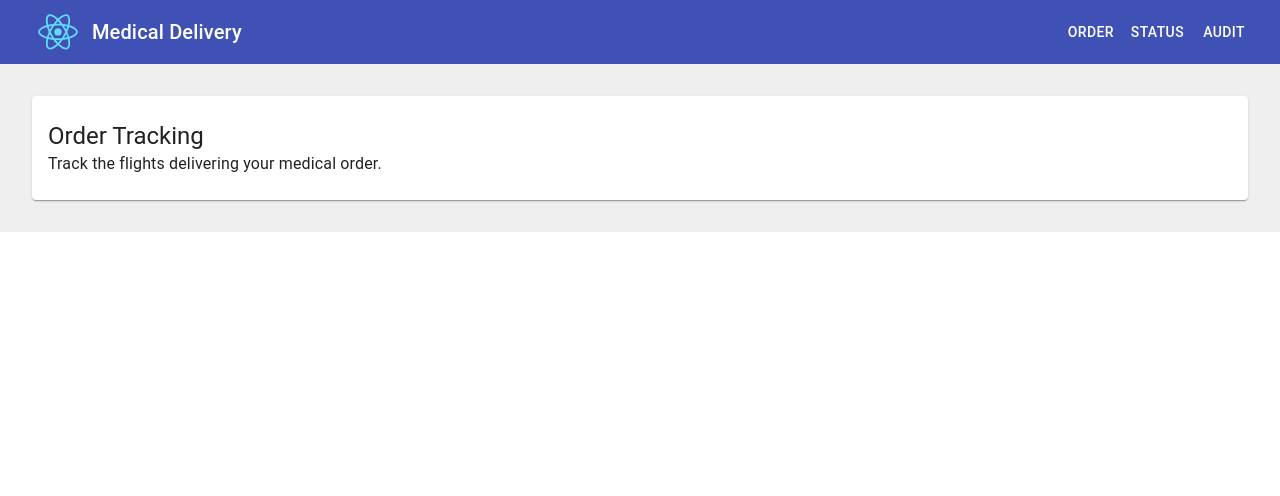
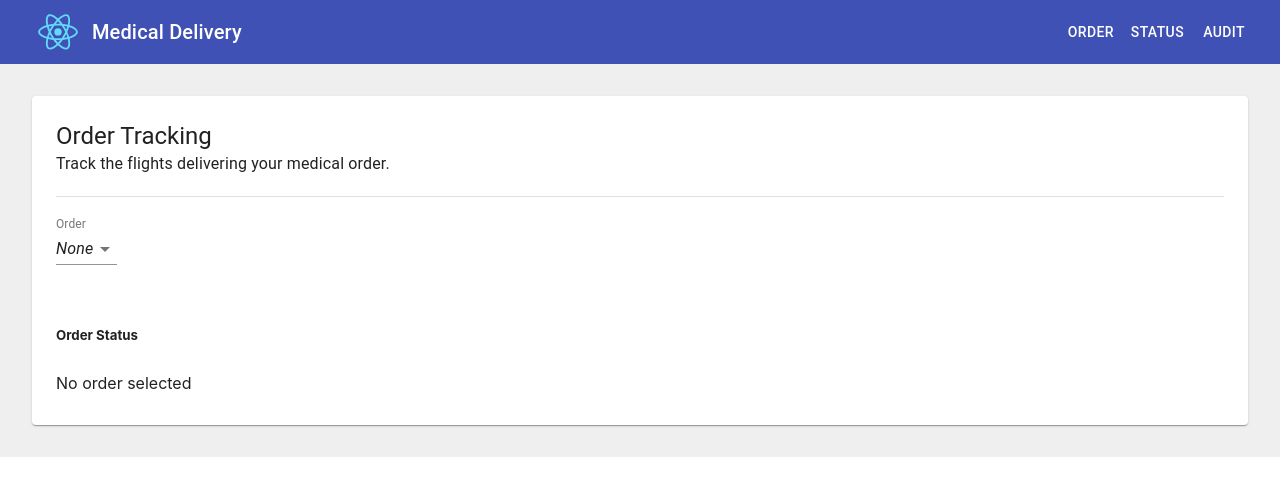
Before and after one commit to coding4kicks/zipline-project, a React (Create React App) app in the folder zipline-client/: page / in a window 1280 px wide. Both pictures are taken after a click on the button "STATUS". Shown: the top 496 px of the page. Built offline with nearby package versions, Linux system fonts and the light colour scheme.

Commit message:
Implement tracking page

```diff
--- a/zipline-client/src/api.js
+++ b/zipline-client/src/api.js
@@ -25,7 +25,16 @@ const Inventory = [{
   'mass_g':750.0,
   'product':'RBC C+ Adult',
   'quantity':3
-}]
+}];
+
+const Order = {
+  id: "1",
+  flights: [{
+    "delivered":false,"delivery_eta_s":1742,"hospital":1,"id":17,"products":['RBC C+ Adult','RBC C+ Adult'], "state":"SHIPPED"
+  }, {
+    "delivered":true,"hospital":1,"id":18,"products":['RBC B Adult'], "state":"DELIVERED"
+  }]
+}
 
 export function getHospitals() {
   return new Promise((resolve, reject) => {
@@ -52,3 +61,17 @@ export function confirmOrder(orderId) {
     setTimeout(function(){ resolve('order confirmed') }, 3000);
   });
 }
+
+export function getOrders() {
+  console.log('fetching all orders');
+  return new Promise((resolve, reject) => {
+    setTimeout(function(){ resolve(["1", "2"]) }, 1000);
+  });
+}
+
+export function getOrderStatus(orderId) {
+  console.log('fetching order status');
+  return new Promise((resolve, reject) => {
+    setTimeout(function(){ resolve(Order) }, 3000);
+  });
+}
--- a/zipline-client/src/components/OrderTracking.js
+++ b/zipline-client/src/components/OrderTracking.js
@@ -1,27 +1,128 @@
 import React from 'react';
-import { makeStyles } from '@material-ui/core/styles';
 import Paper from '@material-ui/core/Paper';
 import Typography from '@material-ui/core/Typography';
+import Divider from '@material-ui/core/Divider';
+import FormControl from '@material-ui/core/FormControl';
+import InputLabel from '@material-ui/core/InputLabel';
+import Select from '@material-ui/core/Select';
+import MenuItem from '@material-ui/core/MenuItem';
+import List from '@material-ui/core/List';
+import ListItem from '@material-ui/core/ListItem';
+import ListItemAvatar from '@material-ui/core/ListItemAvatar';
+import ListItemText from '@material-ui/core/ListItemText';
+import Avatar from '@material-ui/core/Avatar';
+import AirplanemodeActiveIcon from '@material-ui/icons/AirplanemodeActive';
+import { getOrders, getOrderStatus } from '../api'
 
-const useStyles = makeStyles(theme => ({
-  root: {
-    padding: theme.spacing(3, 2),
-  },
-}));
+class OrderTracking extends React.Component {
+  constructor(props) {
+    super(props);
+    this.state = {
+      orderId: 0,
+      orders: [],
+      order: null
+    }
+  }
 
-export default function PaperSheet() {
-  const classes = useStyles();
+  componentDidMount() {
+    getOrders().then(orders => {
+      this.setState({orders})
+    }).catch(error => console.log('Error loading orders', error));
+  }
+
+  getOrder = orderId => {
+    this.setState({orderId}, () => getOrderStatus(orderId).then(order => {
+      this.setState({order});
+    }).catch(error => console.log("Error loading order", error)));
+  }
+
+  renderOrderMenuItems = () => {
+    const menuItems = [
+      <MenuItem key='0' value={0}><em>None</em></MenuItem>
+    ];
+
+    this.state.orders.forEach(id => {
+      menuItems.push(<MenuItem key={id} value={id}>{id}</MenuItem>);
+    });
+
+    return menuItems;
+  }
+
+  renderOrderStatus = () => {
+    if (!this.state.order) {
+      return <div>No order selected</div>
+    }
+
+    console.log("order", this.state.order);
+
+    return this.state.order.flights.map(flight => {
+      const { id, state, delivery_eta_s, hospital, products } = flight;
+      const primary = `Flight ${id} is deliverying ${products.join(", ")} to hospital ${hospital}`;
+      const secondary = `Status: ${state}, ETA: ${delivery_eta_s || 'N/A'}`;
+      return (
+        <ListItem key={id}>
+          <ListItemAvatar>
+            <Avatar>
+              <AirplanemodeActiveIcon />
+            </Avatar>
+          </ListItemAvatar>
+          <ListItemText
+            primary={primary}
+            secondary={secondary}
+          />
+        </ListItem>
+      );
+    });
+  }
+
+  render() {
+    const { orderId} = this.state;
 
     return (
       <div>
-      <Paper className={classes.root}>
+        <Paper className='Paper'>
           <Typography variant="h5" component="h3">
             Order Tracking
           </Typography>
           <Typography component="p">
             Track the flights delivering your medical order.
           </Typography>
+
+          <br />
+          <Divider />
+          <br />
+
+          <div>
+            <FormControl>
+              <InputLabel htmlFor='age-simple'>Order</InputLabel>
+              <Select
+                value={orderId}
+                onChange={e => this.getOrder(e.target.value)}
+                inputProps={{
+                  name: 'orders',
+                  id: 'orders',
+                }}
+              >
+                {this.renderOrderMenuItems()}
+              </Select>
+            </FormControl>
+          </div>
+
+          <br />
+          <br />
+
+          <div>
+            <h5>Order Status</h5>
+            <List dense={true} style={{maxWidth: '500px'}}>
+              {this.renderOrderStatus()}
+            </List>
+          </div>
+
         </Paper>
       </div>
     );
   }
+
+}
+
+export default OrderTracking;
```
Lines whose indentation alone changed are shown as unchanged.
